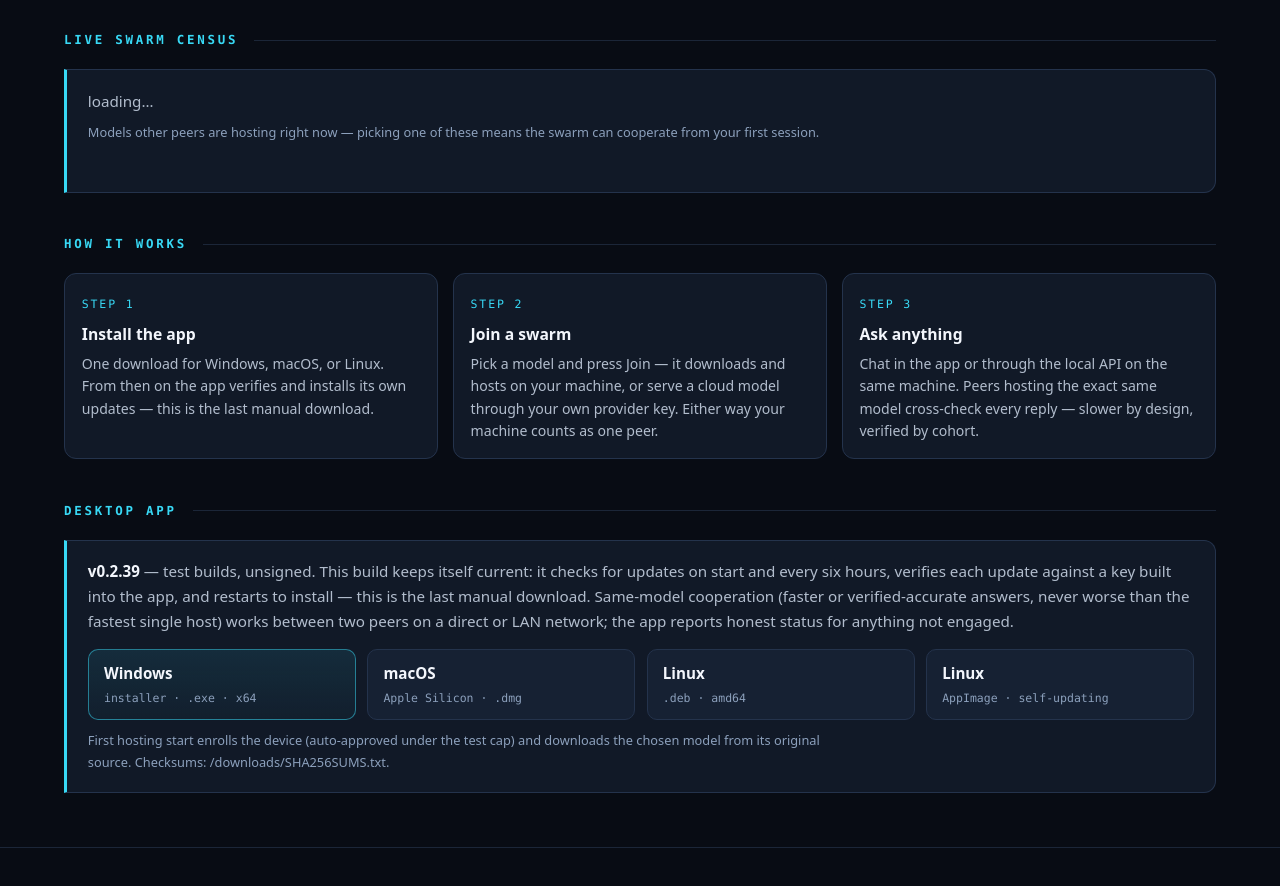
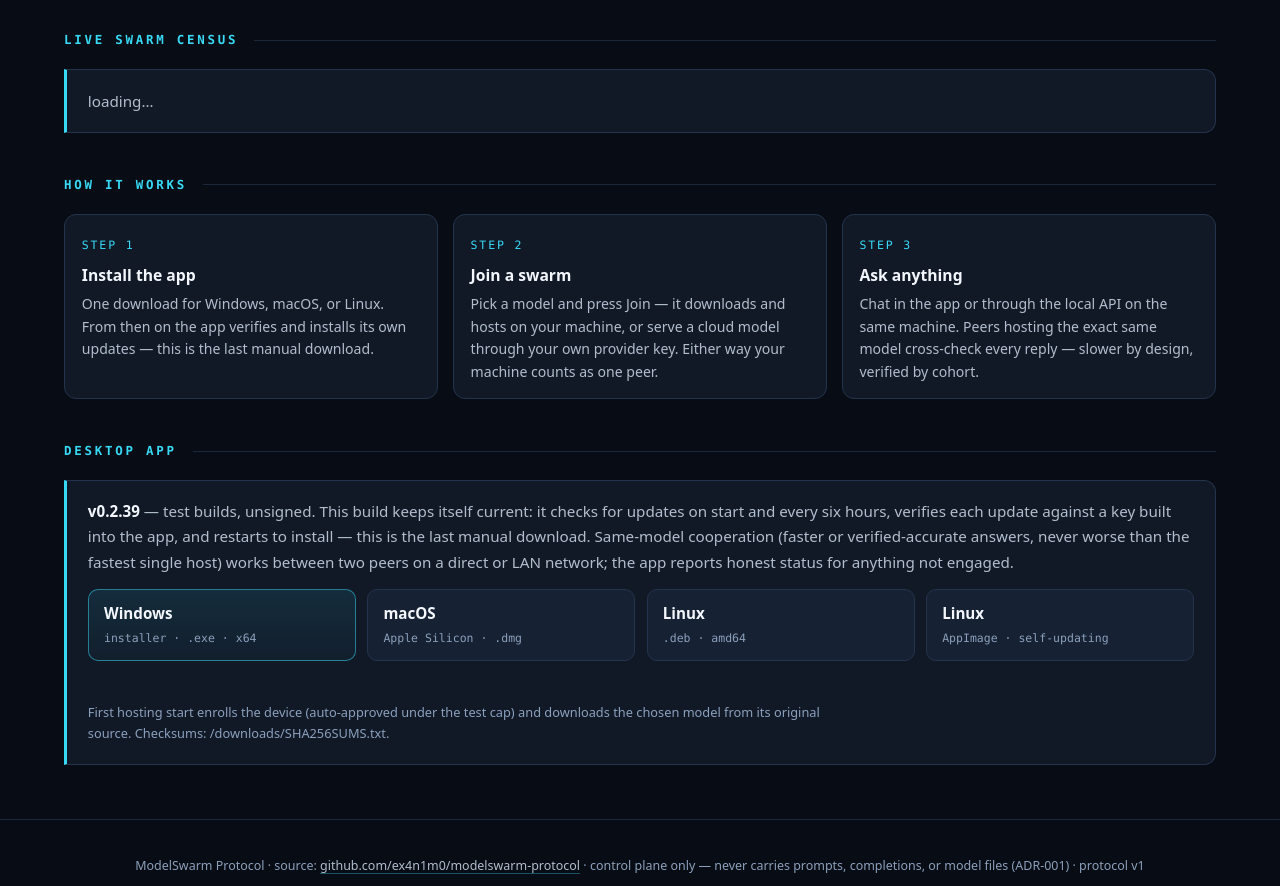
Before and after one commit to ex4n1m0/modelswarm-protocol, a Next.js app in the folder apps/tracker/: page / in a window 1280 px wide. Shown: the part 600-1486 px from the top of the page. Built offline with nearby package versions, Linux system fonts and the light colour scheme.

Commit message:
site: strip census notes; move download counter into Desktop app zone as 'N downloads' (owner directive)

```diff
--- a/apps/tracker/app/page.tsx
+++ b/apps/tracker/app/page.tsx
@@ -74,13 +74,6 @@ export default function Home() {
             <span id="census-body" style={{ fontSize: "0.95rem" }}>
               loading…
             </span>
-            <p className="note" style={{ marginTop: "0.5rem" }}>
-              Models other peers are hosting right now — picking one of
-              these means the swarm can cooperate from your first session.
-            </p>
-            <p className="note" id="clients-served" style={{ marginTop: "0.5rem" }}>
-              &nbsp;
-            </p>
           </div>
         </section>
 
@@ -146,6 +139,9 @@ export default function Home() {
                 <span className="fmt">AppImage · self-updating</span>
               </a>
             </div>
+            <p className="note" id="clients-served" style={{ marginTop: "0.6rem" }}>
+              &nbsp;
+            </p>
             <p className="note" style={{ marginTop: "0.6rem" }}>
               First hosting start enrolls the device (auto-approved under
               the test cap) and downloads the chosen model from its original
@@ -176,9 +172,7 @@ export default function Home() {
       badge.textContent = peersOnline + (peersOnline === 1 ? ' peer online' : ' peers online');
       const served = document.getElementById('clients-served');
       if (served && Number.isFinite(clientsServed)) {
-        served.textContent = clientsServed + (clientsServed === 1
-          ? ' client served so far (installer downloads and automatic updates, all operating systems, each count as one).'
-          : ' clients served so far (installer downloads and automatic updates, all operating systems, each count as one).');
+        served.textContent = clientsServed + (clientsServed === 1 ? ' download' : ' downloads');
       }
     } catch { badge.textContent = '— online'; }
     try {
```
